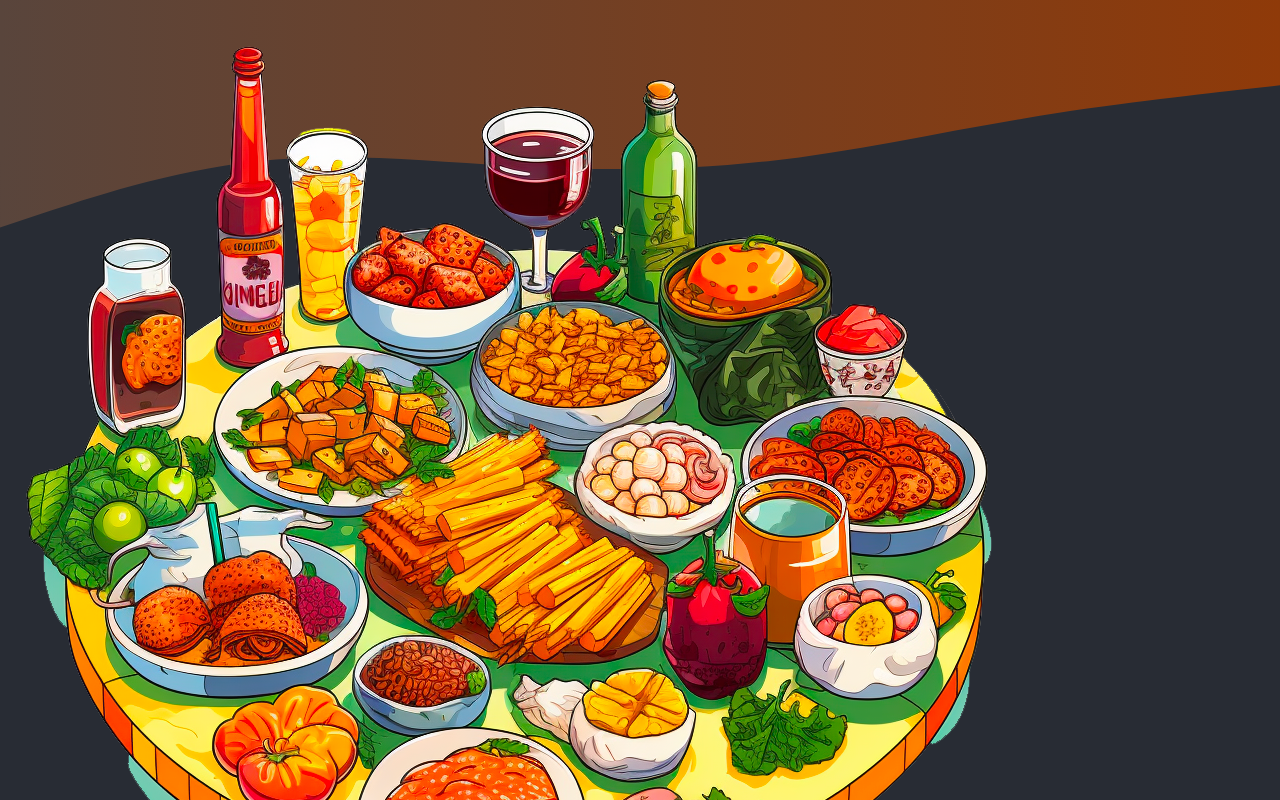
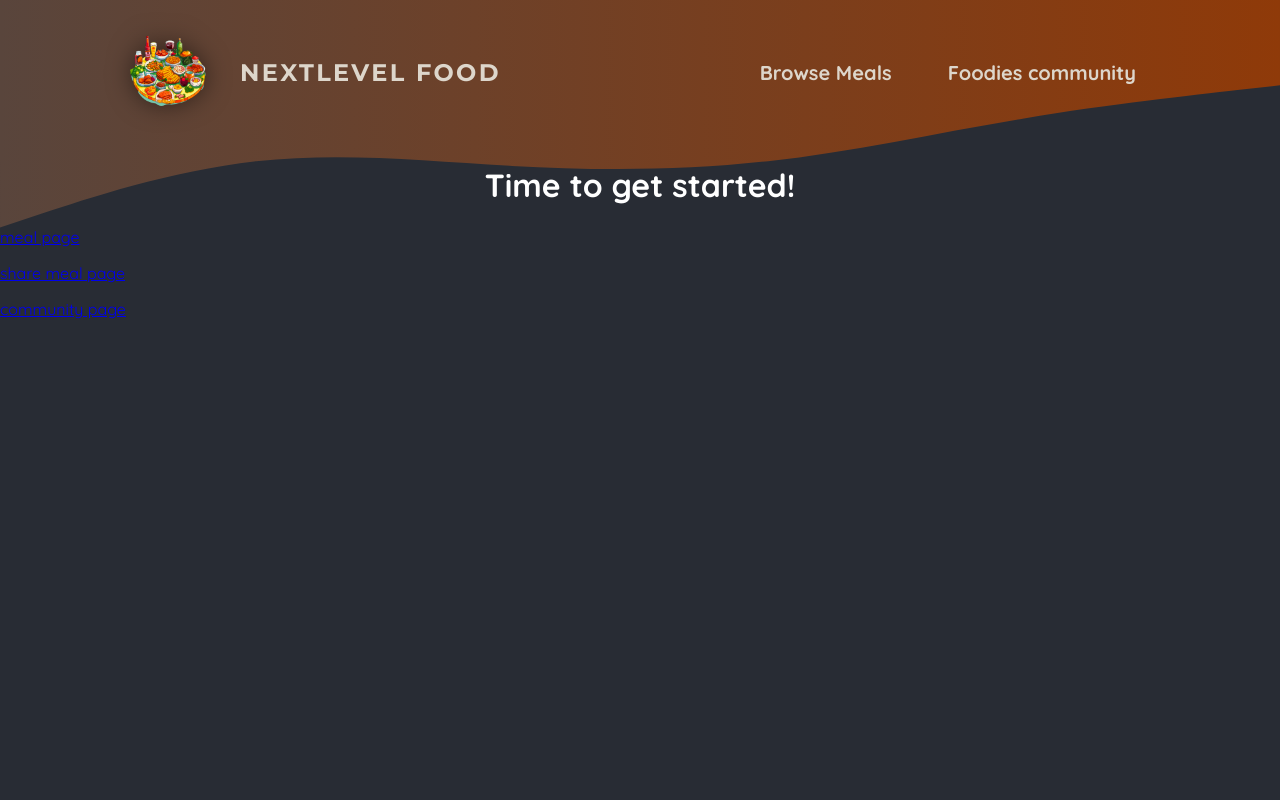
Before and after one commit to phamthimylinhhaui/foodies-starting-project, a Next.js app: page / in a window 1280 px wide. Shown: the top 800 px of the page. Built offline with nearby package versions, Linux system fonts and the light colour scheme.

Commit message:
lesson-99: styling nextjs project: your option and using css modules

```diff
--- a/components/main-header.js
+++ b/components/main-header.js
@@ -1,13 +1,15 @@
 import Link from "next/link";
 import logoImg from "@/assets/logo.png";
+import classes from "./main-header.module.css";
 
 export default function MainHeader() {
     return (
-        <header>
-            <Link href="/">
+        <header className={classes.header}>
+            <Link href="/" className={classes.logo}>
                 <img src={logoImg.src} alt="A plate with food on it"/>
+                NextLevel Food
             </Link>
-            <nav>
+            <nav className={classes.nav}>
                 <ul>
                     <li><Link href="/meals">Browse Meals</Link></li>
                     <li><Link href="/community">Foodies community</Link></li>
--- /dev/null
+++ b/components/main-header.module.css
@@ -0,0 +1,67 @@
+.header {
+    display: flex;
+    justify-content: space-between;
+    align-items: center;
+    padding: 2rem 1rem;
+}
+
+@media (min-width: 768px) {
+    .header {
+        padding: 2rem 10%;
+    }
+}
+
+.nav ul {
+    list-style: none;
+    margin: 0;
+    padding: 0;
+    display: flex;
+    gap: 1.5rem;
+    /* font-family: 'Montserrat', sans-serif; */
+    font-size: 1.25rem;
+}
+
+.nav a {
+    text-decoration: none;
+    color: #ddd6cb;
+    font-weight: bold;
+    padding: 0.5rem 1rem;
+    border-radius: 0.5rem;
+}
+
+.nav a:hover,
+.nav a:active {
+    background: linear-gradient(90deg, #ff8a05, #f9b331);
+    background-clip: text;
+    -webkit-background-clip: text;
+    -webkit-text-fill-color: transparent;
+    text-shadow: 0 0 18px rgba(248, 190, 42, 0.8);
+}
+
+.active {
+    background: linear-gradient(90deg, #ff8a05, #f9b331);
+    background-clip: text;
+    -webkit-background-clip: text;
+    -webkit-text-fill-color: transparent;
+}
+
+.logo {
+    display: flex;
+    align-items: center;
+    justify-content: center;
+    gap: 2rem;
+    text-decoration: none;
+    color: #ddd6cb;
+    font-weight: bold;
+    font-family: 'Montserrat', sans-serif;
+    letter-spacing: 0.15rem;
+    text-transform: uppercase;
+    font-size: 1.5rem;
+}
+
+.logo img {
+    width: 5rem;
+    height: 5rem;
+    object-fit: contain;
+    filter: drop-shadow(0 0 0.75rem rgba(0, 0, 0, 0.5));
+}
```
